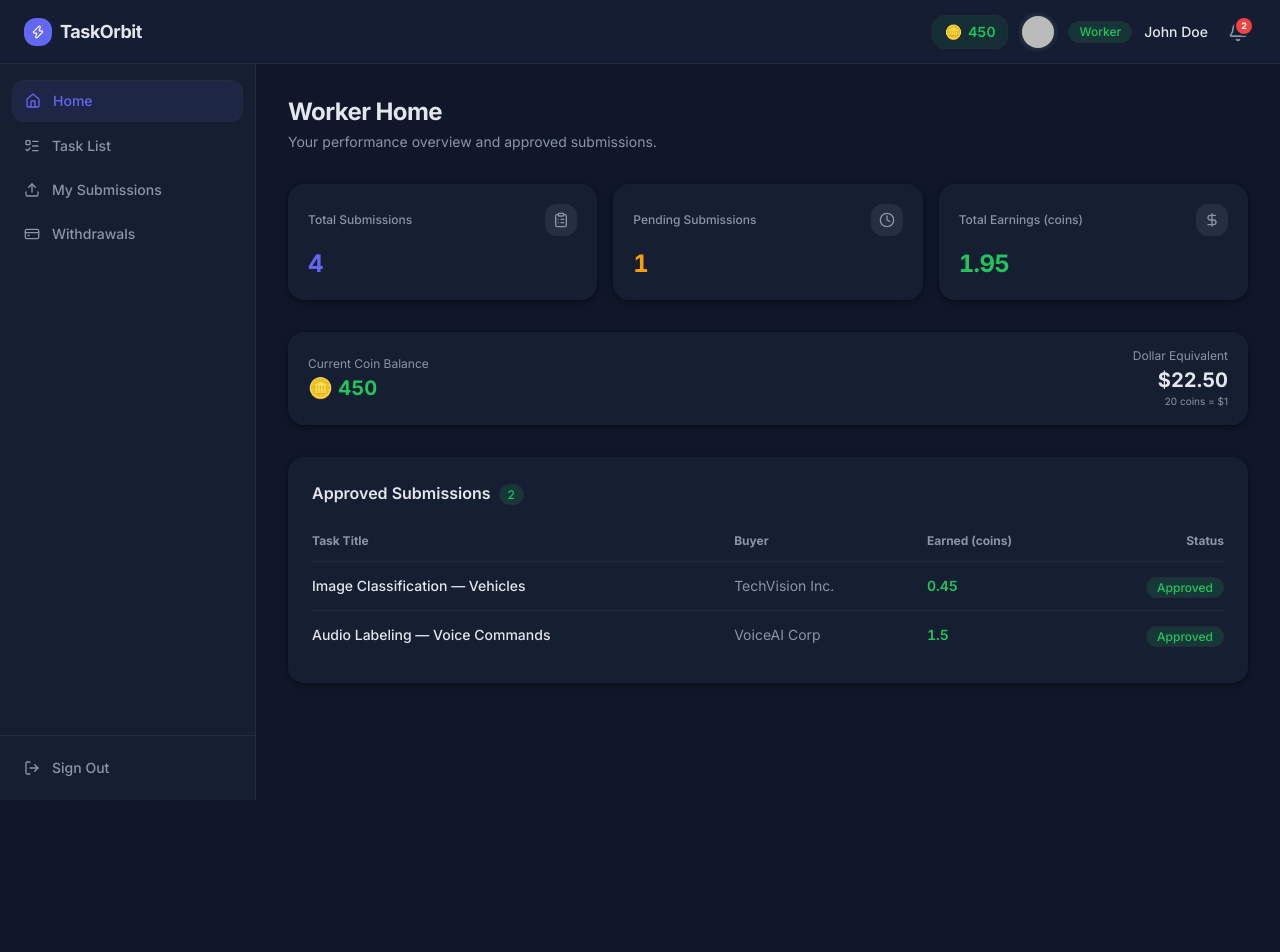
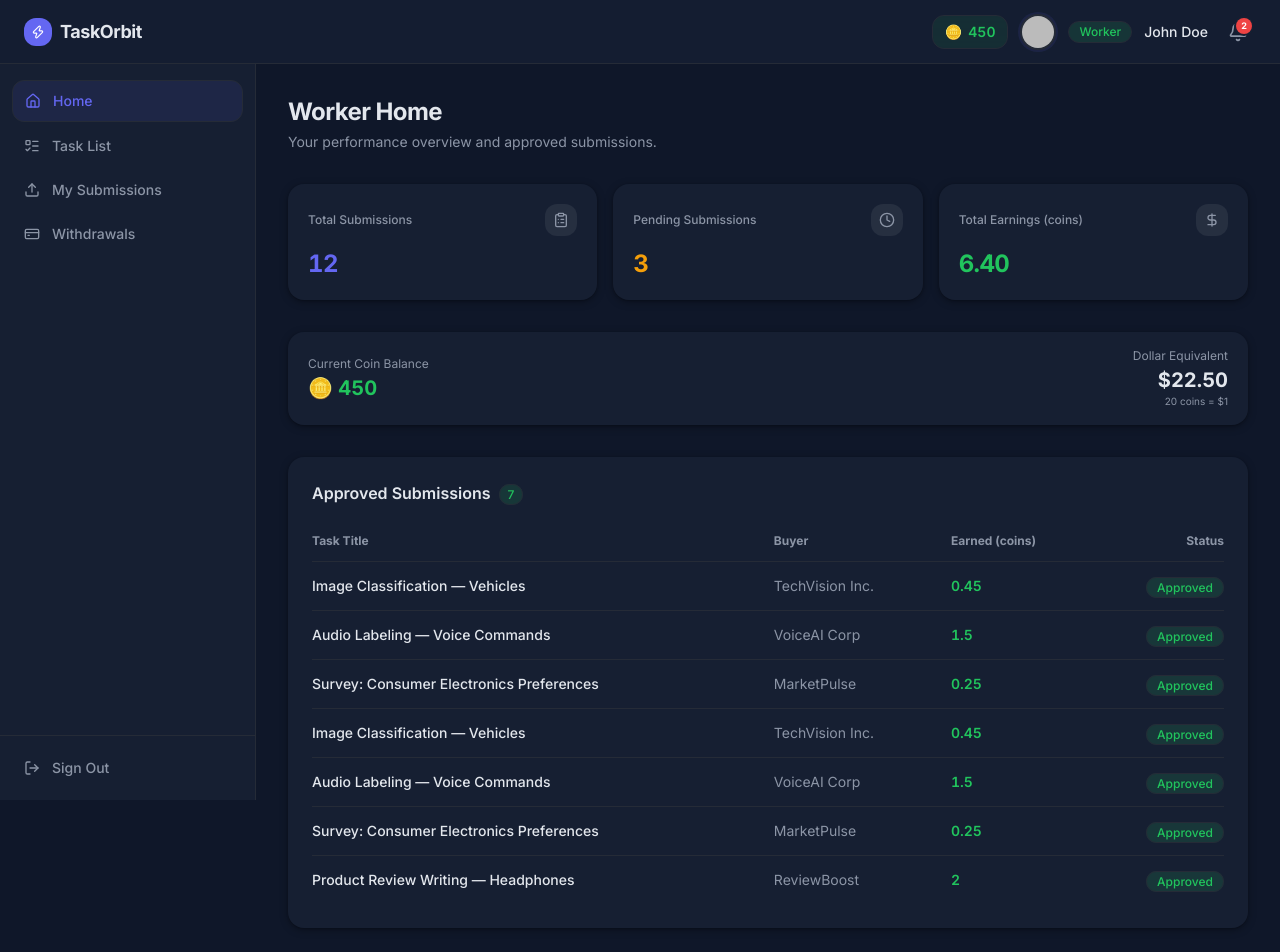
Before and after one commit to thetakibkhan/microtask-client, a React (Vite) app: page /worker in a window 1280 px wide. Shown: the top 952 px of the page. Before the commit the page ends 800 px from the top, so only its background shows below. Built offline with nearby package versions, Linux system fonts and the light colour scheme; no server answers; sample sign-in values are in the browser's storage.

Commit message:
feat: expand mock worker submissions to 12 entries for pagination demo

```diff
--- a/src/mocks/worker.ts
+++ b/src/mocks/worker.ts
@@ -119,6 +119,86 @@ export const mockWorkerSubmissions: WorkerOwnSubmission[] = [
     submittedAt: '2026-03-23T16:45:00Z',
     status: SubmissionStatus.Rejected,
   },
+  {
+    id: 'ws5',
+    taskId: 'at5',
+    taskTitle: 'Survey: Consumer Electronics Preferences',
+    payableAmount: 0.25,
+    buyerName: 'MarketPulse',
+    submissionDetails: 'Completed all 10 survey questions. Confirmation screenshot attached.',
+    submittedAt: '2026-03-22T11:00:00Z',
+    status: SubmissionStatus.Approved,
+  },
+  {
+    id: 'ws6',
+    taskId: 'at6',
+    taskTitle: 'Product Review Writing — Headphones',
+    payableAmount: 2.00,
+    buyerName: 'ReviewBoost',
+    submissionDetails: 'Wrote a 160-word review based on the spec sheet provided.',
+    submittedAt: '2026-03-21T08:45:00Z',
+    status: SubmissionStatus.Pending,
+  },
+  {
+    id: 'ws7',
+    taskId: 'at1',
+    taskTitle: 'Image Classification — Vehicles',
+    payableAmount: 0.45,
+    buyerName: 'TechVision Inc.',
+    submissionDetails: 'Second batch of 50 images classified.',
+    submittedAt: '2026-03-20T13:00:00Z',
+    status: SubmissionStatus.Approved,
+  },
+  {
+    id: 'ws8',
+    taskId: 'at2',
+    taskTitle: 'Sentiment Analysis — App Store Reviews',
+    payableAmount: 0.80,
+    buyerName: 'DataMind Labs',
+    submissionDetails: 'Labeled additional 20 reviews from the second batch.',
+    submittedAt: '2026-03-19T09:30:00Z',
+    status: SubmissionStatus.Rejected,
+  },
+  {
+    id: 'ws9',
+    taskId: 'at3',
+    taskTitle: 'Audio Labeling — Voice Commands',
+    payableAmount: 1.50,
+    buyerName: 'VoiceAI Corp',
+    submissionDetails: 'Transcribed 8 more clips from the extended dataset.',
+    submittedAt: '2026-03-18T15:20:00Z',
+    status: SubmissionStatus.Approved,
+  },
+  {
+    id: 'ws10',
+    taskId: 'at4',
+    taskTitle: 'Website Screenshot Verification',
+    payableAmount: 0.35,
+    buyerName: 'QA Solutions',
+    submissionDetails: 'Re-verified after site update. All pages load correctly now.',
+    submittedAt: '2026-03-17T10:00:00Z',
+    status: SubmissionStatus.Pending,
+  },
+  {
+    id: 'ws11',
+    taskId: 'at5',
+    taskTitle: 'Survey: Consumer Electronics Preferences',
+    payableAmount: 0.25,
+    buyerName: 'MarketPulse',
+    submissionDetails: 'Completed the follow-up survey. Confirmation page screenshot attached.',
+    submittedAt: '2026-03-16T14:10:00Z',
+    status: SubmissionStatus.Approved,
+  },
+  {
+    id: 'ws12',
+    taskId: 'at6',
+    taskTitle: 'Product Review Writing — Headphones',
+    payableAmount: 2.00,
+    buyerName: 'ReviewBoost',
+    submissionDetails: 'Revised review incorporating feedback from the buyer.',
+    submittedAt: '2026-03-15T07:55:00Z',
+    status: SubmissionStatus.Approved,
+  },
 ]
 
 export const mockWithdrawals: WithdrawalRecord[] = [
```
